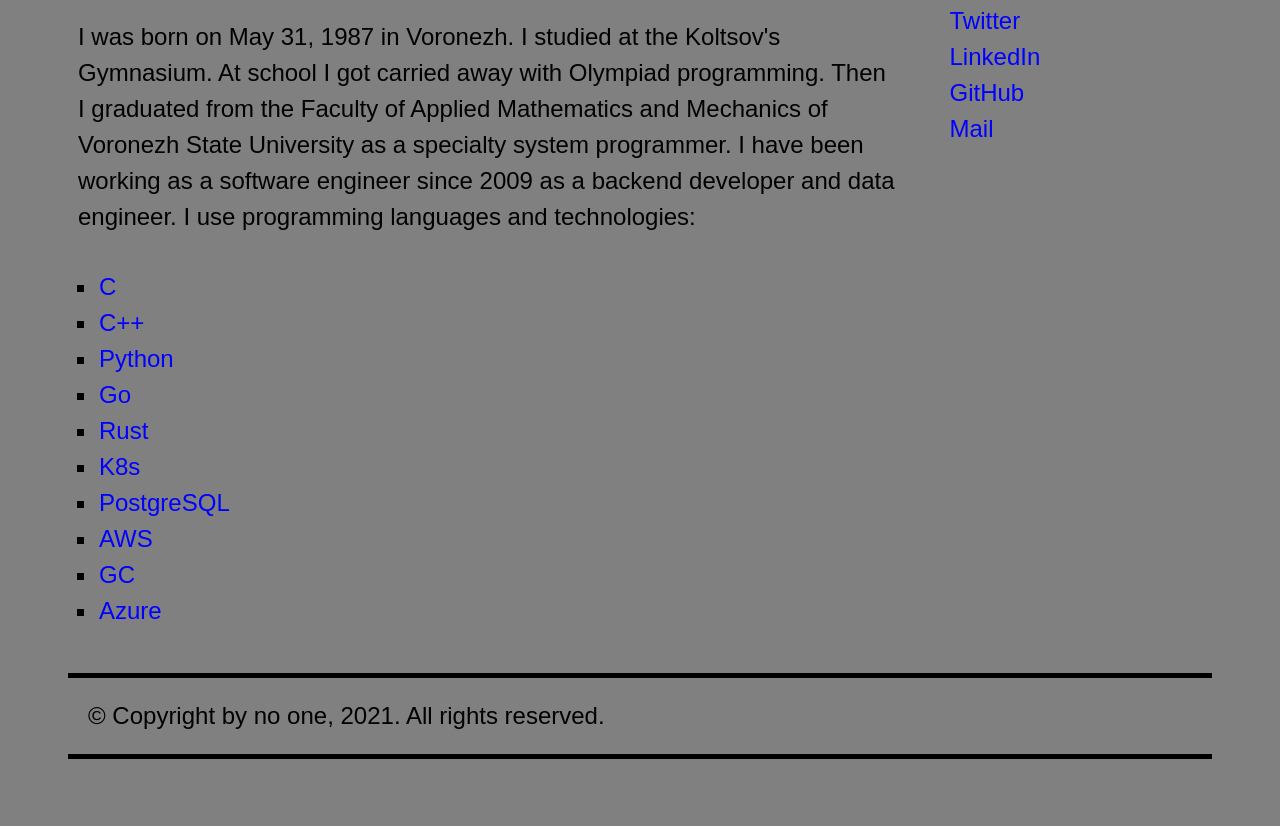
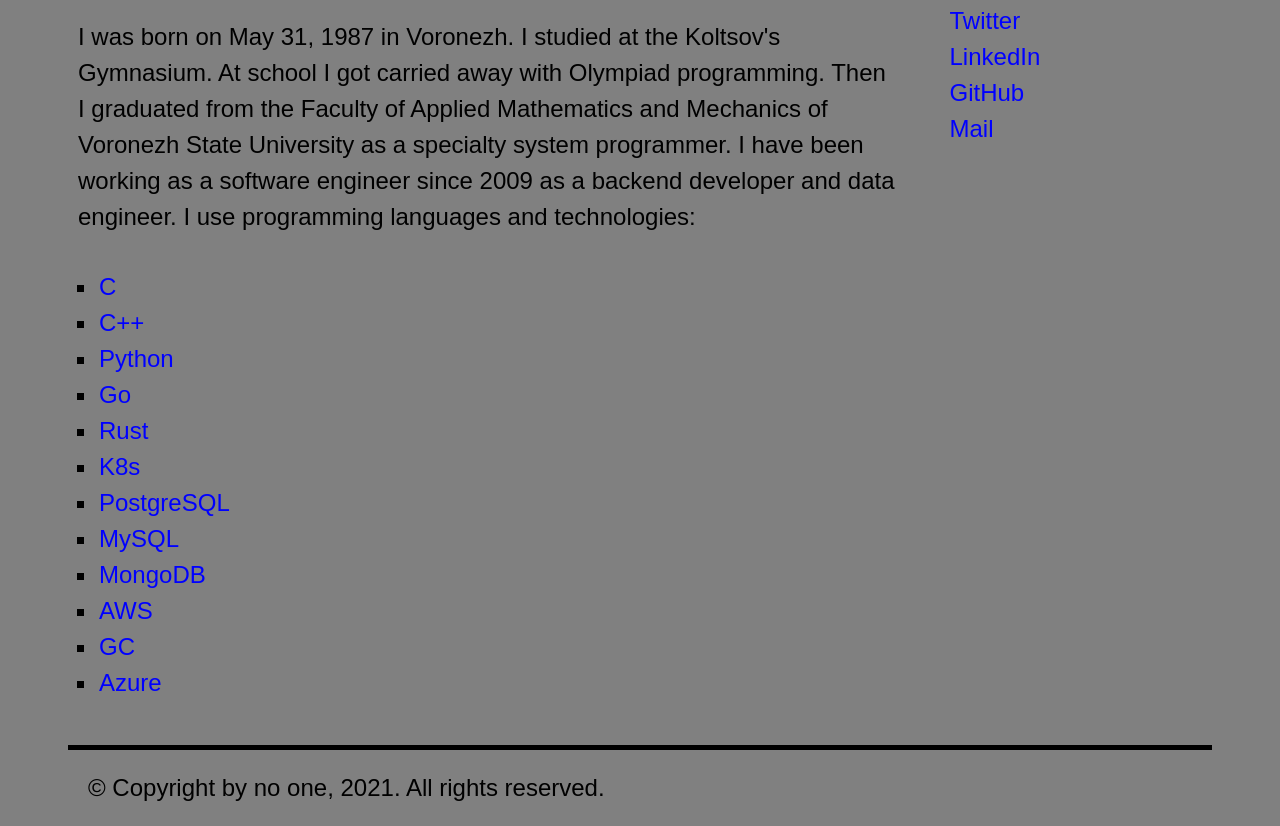
Before and after one commit to gorynych00/my-static-website, a website built with webpack: page dist/index.html in a window 1280 px wide. Shown: the part 375-1201 px from the top of the page. Before the commit the page ends 1154 px from the top, so only its background shows below. Built offline with nearby package versions, Linux system fonts and the light colour scheme.

Commit message:
update index.html

```diff
--- a/dist/index.html
+++ b/dist/index.html
@@ -65,6 +65,12 @@
             <a href="https://www.postgresql.org/">PostgreSQL</a>
           </li>
           <li>
+            <a href="https://www.mysql.com/">MySQL</a>
+          </li>
+          <li>
+            <a href="https://www.mongodb.com/">MongoDB</a>
+          </li>
+          <li>
             <a href="https://aws.amazon.com/">AWS</a>
           </li>
           <li>
```
